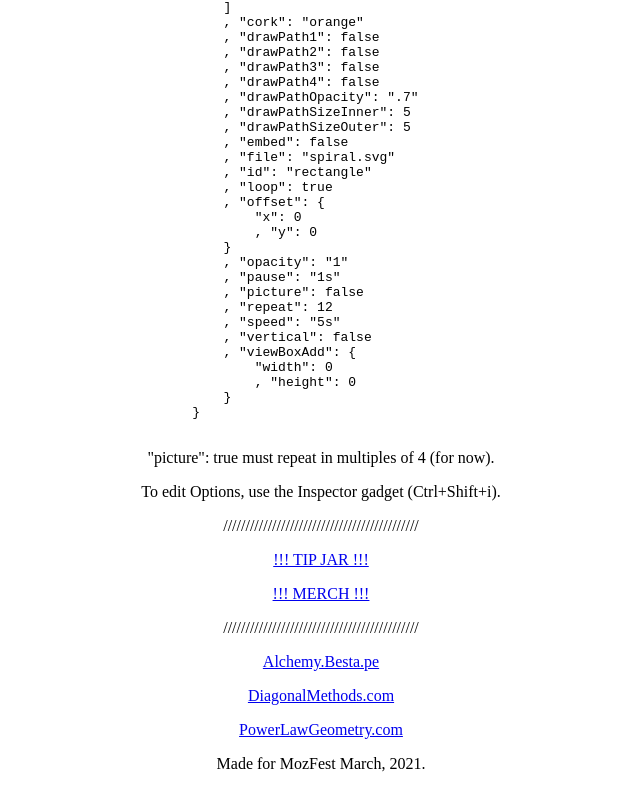
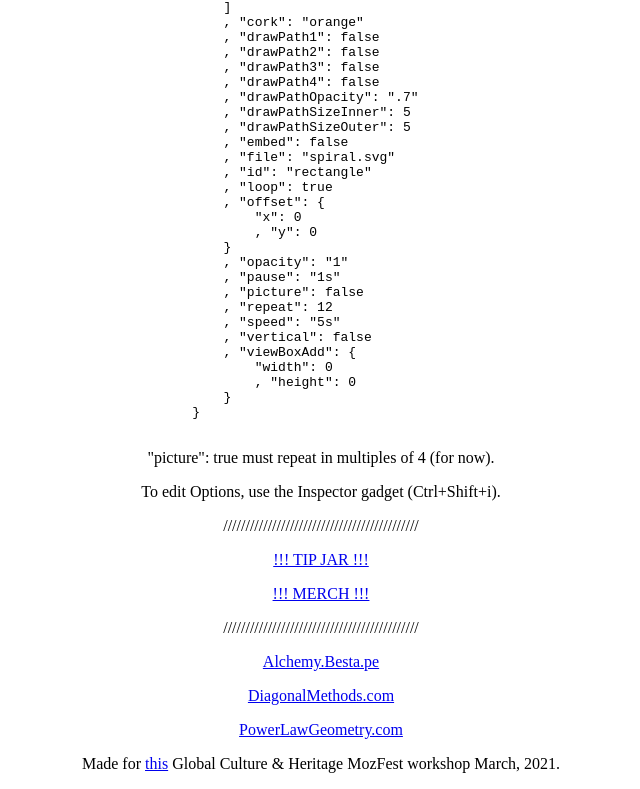
Before and after one commit to bestape/alchemy, a plain HTML site: page index.html in a window 1280 px wide. Shown: the part 553-1342 px from the top of the page, without its empty margins (319-959 px from the left). Drawn offline with Linux system fonts and the light colour scheme.

Commit message:
workshop finished

```diff
--- a/index.html
+++ b/index.html
@@ -183,7 +183,7 @@
 	  <p>
 		<a href="http://powerlawgeometry.com">PowerLawGeometry.com</a>
 	  </p>
-	  <p id="date">Made for MozFest March, 2021.</p>
+		<p id="date">Made for <a href="https://youtu.be/p1-DqiRn00k">this</a> Global Culture & Heritage MozFest workshop March, 2021.</p>
 	</div>
   </body>
 </html>
```
